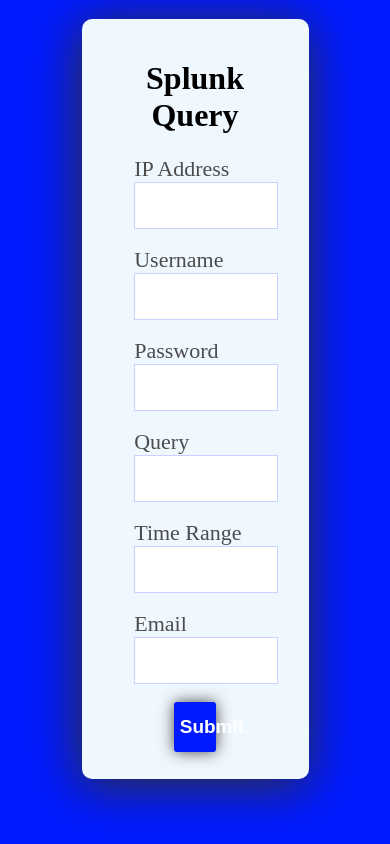
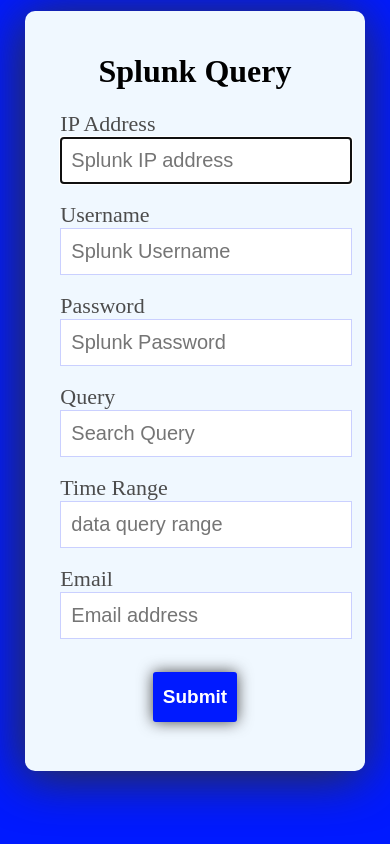
Before and after one commit to imKarthikeyanK/splunk-query, a Flask app: page / in a window 390 px wide. Run offline with Flask 2, Linux system fonts and the light colour scheme.

Commit message:
added responsiveness

```diff
--- a/static/style.css
+++ b/static/style.css
@@ -6,8 +6,8 @@ body {
     margin: auto;
     background-color: aliceblue;
     min-height: 45rem;
-    width: 50%;
-    margin-top: 5%;
+    width: 45%;
+    margin-top: 3%;
     border-radius: 10px;
     box-shadow: -2px 6px 50px #313131;
     padding: 20px;
@@ -27,8 +27,9 @@ label {
     color: #4c4c4c;
 }
 
-.btnDiv{
+.btnDiv {
     text-align: center;
+    padding: 15px;
 }
 
 button {
@@ -48,6 +49,10 @@ button:hover {
     cursor: pointer;
 }
 
+button:focus {
+    background-color: #0315b8;
+}
+
 input {
     height: 35px;
     width: 100%;
@@ -55,3 +60,21 @@ input {
     padding: 5px 10px;
     border: 1px solid #cad0ff;
 }
+
+@media only Screen and (max-width: 1024px){
+    .main{
+        width: 70%
+    }
+    .formDiv{
+        width: 80%;
+    }
+}
+
+@media only Screen and (max-width: 414px){
+    .main{
+        width: 80%;
+    }
+    .formDiv{
+        width: 90%;
+    }
+}
--- a/templates/index.htm
+++ b/templates/index.htm
@@ -16,17 +16,17 @@
         <div class="formDiv">
             <form action="/splunk" method="POST">
                 <label for="ip">IP Address</label><br>
-                <input type="number" id="ip" name="ip" required placeholder="" /><br><br>
+                <input type="text" id="ip" name="ip" required placeholder="Splunk IP address" autofocus minlength="7" maxlength="15" size="15" pattern="^((\d{1,2}|1\d\d|2[0-4]\d|25[0-5])\.){3}(\d{1,2}|1\d\d|2[0-4]\d|25[0-5])$" /><br><br>
                 <label for="username">Username</label><br>
-                <input type="text" id="username" name="username" required /><br><br>
+                <input type="text" id="username" name="username" required placeholder="Splunk Username" /><br><br>
                 <label for="password" id="password">Password</label><br>
-                <input type="password" id="password" name="password" required /><br><br>
+                <input type="password" id="password" name="password" required placeholder="Splunk Password" /><br><br>
                 <label for="query" id="query">Query</label><br>
-                <input type="text" id="query" name="query" required /><br><br>
+                <input type="text" id="query" name="query" required placeholder="Search Query"/><br><br>
                 <label for="range" id="range">Time Range</label><br>
-                <input type="text" id="range" name="query" /><br><br>
+                <input type="text" id="range" name="range" placeholder="data query range"/><br><br>
                 <label for="email" id="email">Email</label><br>
-                <input type="email" id="email" name="email" /><br><br>
+                <input type="email" id="email" name="email" placeholder="Email address"/><br><br>
                 <div class="btnDiv">
                     <button type="submit">Submit</button>
                 </div>
```
